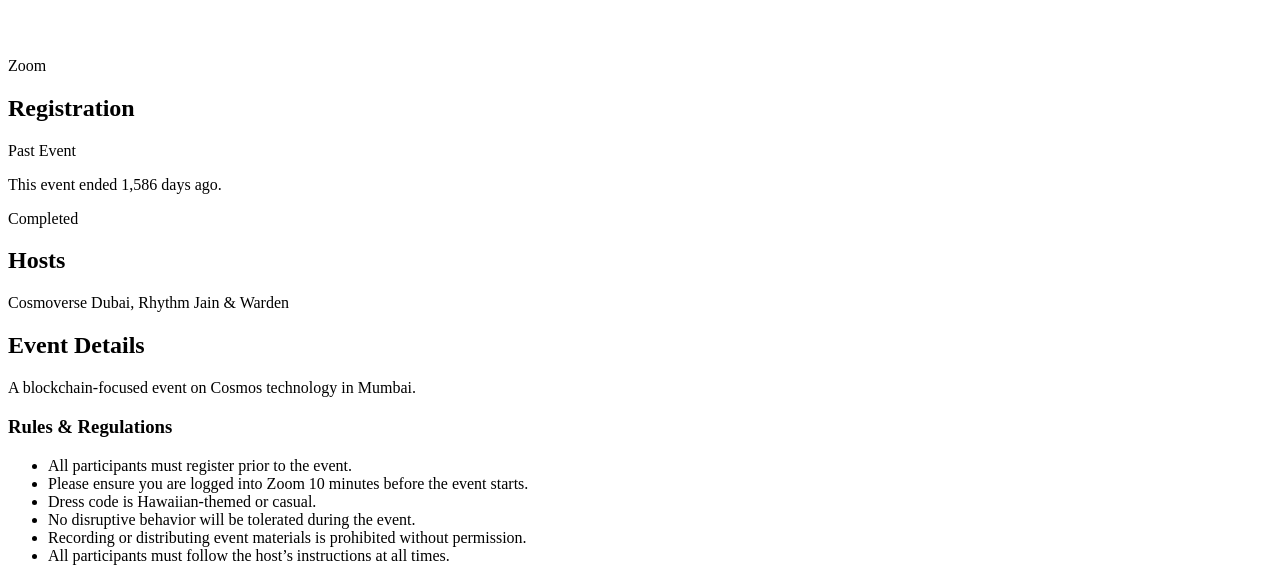
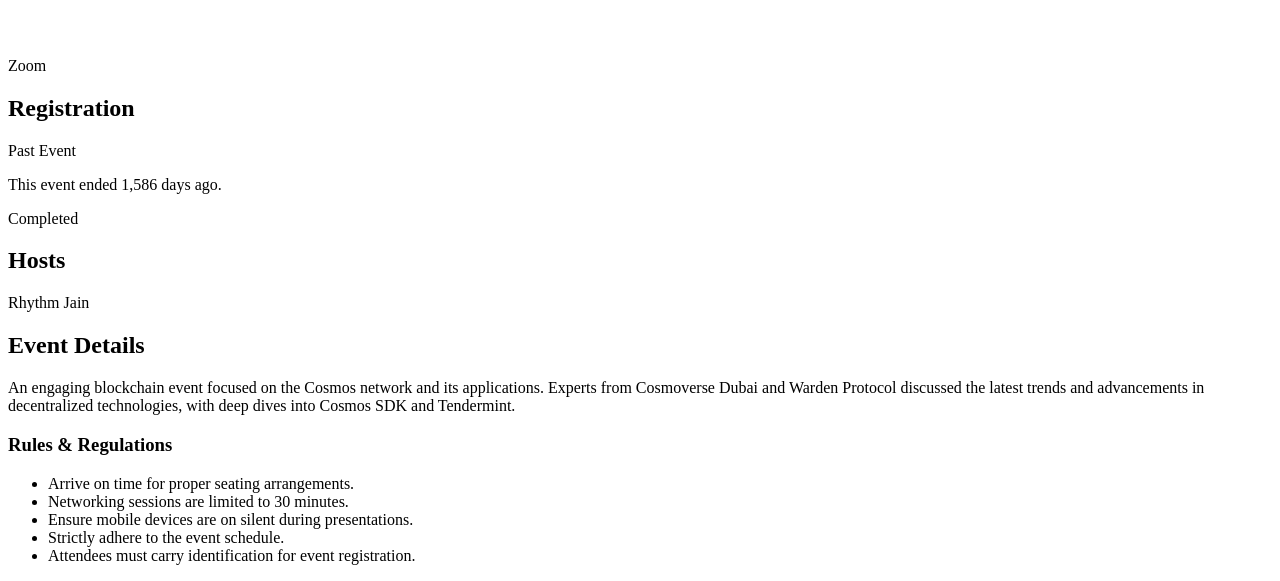
Before and after one commit to Meet2054/ayurveda, a Next.js app: page /eventregestration/1 in a window 1280 px wide. Shown: the part 4041-4622 px from the top of the page. Built offline with nearby package versions, Linux system fonts and the light colour scheme.

Commit message:
event data updated

```diff
--- a/app/components/data.ts
+++ b/app/components/data.ts
@@ -14,7 +14,18 @@ export const events: Event[] = [
     attendees: 241,
     imageUrl: eventimg,
     status: 'Completed',
-      description: 'A blockchain-focused event on Cosmos technology in Mumbai.',
+    description: `An engaging blockchain event focused on the Cosmos network and its applications.
+                  Experts from Cosmoverse Dubai and Warden Protocol discussed the latest trends and
+                  advancements in decentralized technologies, with deep dives into Cosmos SDK and
+                  Tendermint.`,
+    rules: [
+      'Arrive on time for proper seating arrangements.',
+      'Networking sessions are limited to 30 minutes.',
+      'Ensure mobile devices are on silent during presentations.',
+      'Strictly adhere to the event schedule.',
+      'Attendees must carry identification for event registration.',
+    ],
+    host: 'Rhythm Jain',
   },
   {
     id: 2,
@@ -26,6 +37,17 @@ export const events: Event[] = [
     attendees: 545,
     imageUrl: eventimg,
     status: 'Invited',
+    description: `An online meetup where the Polygon community gathers to discuss updates, future plans,
+                  and partnerships related to the Polygon ecosystem. The call will feature insights
+                  from key team members and open Q&A sessions with the attendees.`,
+    rules: [
+      'Keep your microphone muted unless invited to speak.',
+      'Participation is by invitation only.',
+      'Questions must be submitted in advance for Q&A.',
+      'Recording of the session is prohibited.',
+      'Be respectful and avoid spamming the chat.',
+    ],
+    host: 'Cale Moody',
   },
   {
     id: 3,
@@ -37,6 +59,18 @@ export const events: Event[] = [
     attendees: 1021,
     imageUrl: eventimg,
     status: 'Upcoming',
+    description: `DevFest is a yearly event for developers to connect and share knowledge,
+                  especially around Google technologies like Android, Firebase, and Cloud.
+                  Attendees will enjoy keynotes from tech leaders, interactive coding sessions,
+                  and the opportunity to network with other developers.`,
+    rules: [
+      'Registration is mandatory for entry.',
+      'No outside food or drink is allowed.',
+      'Follow the event schedule closely for all sessions.',
+      'Badges must be worn at all times within the venue.',
+      'Recording of workshops without prior approval is prohibited.',
+    ],
+    host: 'Google Developers Team',
   },
   {
     id: 4,
@@ -48,6 +82,18 @@ export const events: Event[] = [
     attendees: 789,
     imageUrl: eventimg,
     status: 'Upcoming',
+    description: `The React Conference 2024 brings together developers and enthusiasts from all
+                  over the world to discuss the latest updates in React and its ecosystem.
+                  Keynotes will cover topics like React Native, server-side rendering, and
+                  optimizing React apps for performance.`,
+    rules: [
+      'Keep your microphone muted during sessions.',
+      'Do not interrupt speakers unless during Q&A sessions.',
+      'Ensure you have stable internet to avoid disruptions.',
+      'Participation certificates will be given to active attendees.',
+      'Sessions will be recorded but can only be accessed by attendees.',
+    ],
+    host: 'React Community Organizers',
   },
   {
     id: 5,
@@ -59,6 +105,18 @@ export const events: Event[] = [
     attendees: 890,
     imageUrl: eventimg,
     status: 'Completed',
+    description: `JS Conf 2023 focused on the latest trends in JavaScript, including frameworks like
+                  Next.js and Svelte. Attendees had the opportunity to engage in hands-on workshops
+                  and panel discussions, exploring everything from ES6 features to the future of
+                  JavaScript in AI development.`,
+    rules: [
+      'Questions must be submitted through the event platform.',
+      'All workshops are first come, first served for limited spots.',
+      'Attendees must register for each session separately.',
+      'Sharing event access links is prohibited.',
+      'Respect the presenters and avoid interruptions during presentations.',
+    ],
+    host: 'JavaScript Enthusiasts Organizers',
   },
   {
     id: 6,
@@ -70,5 +128,108 @@ export const events: Event[] = [
     attendees: 620,
     imageUrl: eventimg,
     status: 'Completed',
+    description: `Hackathon 2023 gathered talented developers and teams to create innovative projects
+                  in various tech domains. Participants had 48 hours to complete their projects,
+                  which were then evaluated by a panel of expert judges. Prizes were awarded to
+                  the top three teams based on innovation, feasibility, and impact.`,
+    rules: [
+      'Teams must consist of no more than 4 members.',
+      'All projects must be submitted within 48 hours.',
+      'Participants must adhere to ethical hacking standards.',
+      'No pre-built codebases are allowed.',
+      'Respect other participants and collaborate in a positive environment.',
+    ],
+    host: 'Tech Hackers Team',
+  },
+  {
+    id: 7,
+    name: 'Cosmos Mumbai led by Warden Protocol',
+    date: '2024-07-28T14:00:00',
+    time: '2:00 PM',
+    venue: 'Lumos Cowork',
+    organizer: 'Cosmoverse Dubai, Rhythm Jain & Warden',
+    attendees: 241,
+    imageUrl: eventimg,
+    status: 'Completed',
+    description: `An engaging blockchain event focused on the Cosmos network and its applications.
+                  Experts from Cosmoverse Dubai and Warden Protocol discussed the latest trends and
+                  advancements in decentralized technologies, with deep dives into Cosmos SDK and
+                  Tendermint.`,
+    rules: [
+      'Arrive on time for proper seating arrangements.',
+      'Networking sessions are limited to 30 minutes.',
+      'Ensure mobile devices are on silent during presentations.',
+      'Strictly adhere to the event schedule.',
+      'Attendees must carry identification for event registration.',
+    ],
+    host: 'Rhythm Jain',
+  },
+  {
+    id: 8,
+    name: 'Polygon Community Call',
+    date: '2024-09-30T21:30:00',
+    time: '9:30 PM',
+    venue: 'Virtual',
+    organizer: 'Cale Moody',
+    attendees: 545,
+    imageUrl: eventimg,
+    status: 'Invited',
+    description: `An online meetup where the Polygon community gathers to discuss updates, future plans,
+                  and partnerships related to the Polygon ecosystem. The call will feature insights
+                  from key team members and open Q&A sessions with the attendees.`,
+    rules: [
+      'Keep your microphone muted unless invited to speak.',
+      'Participation is by invitation only.',
+      'Questions must be submitted in advance for Q&A.',
+      'Recording of the session is prohibited.',
+      'Be respectful and avoid spamming the chat.',
+    ],
+    host: 'Cale Moody',
+  },
+  {
+    id: 9,
+    name: 'DevFest 2024',
+    date: '2024-10-05T10:00:00',
+    time: '10:00 AM',
+    venue: 'Google HQ',
+    organizer: 'Google Developers',
+    attendees: 1021,
+    imageUrl: eventimg,
+    status: 'Upcoming',
+    description: `DevFest is a yearly event for developers to connect and share knowledge,
+                  especially around Google technologies like Android, Firebase, and Cloud.
+                  Attendees will enjoy keynotes from tech leaders, interactive coding sessions,
+                  and the opportunity to network with other developers.`,
+    rules: [
+      'Registration is mandatory for entry.',
+      'No outside food or drink is allowed.',
+      'Follow the event schedule closely for all sessions.',
+      'Badges must be worn at all times within the venue.',
+      'Recording of workshops without prior approval is prohibited.',
+    ],
+    host: 'Google Developers Team',
+  },
+  {
+    id: 10,
+    name: 'React Conference',
+    date: '2024-10-15T09:00:00',
+    time: '9:00 AM',
+    venue: 'Virtual',
+    organizer: 'React Community',
+    attendees: 789,
+    imageUrl: eventimg,
+    status: 'Upcoming',
+    description: `The React Conference 2024 brings together developers and enthusiasts from all
+                  over the world to discuss the latest updates in React and its ecosystem.
+                  Keynotes will cover topics like React Native, server-side rendering, and
+                  optimizing React apps for performance.`,
+    rules: [
+      'Keep your microphone muted during sessions.',
+      'Do not interrupt speakers unless during Q&A sessions.',
+      'Ensure you have stable internet to avoid disruptions.',
+      'Participation certificates will be given to active attendees.',
+      'Sessions will be recorded but can only be accessed by attendees.',
+    ],
+    host: 'React Community Organizers',
   },
 ];
--- a/app/components/event.ts
+++ b/app/components/event.ts
@@ -11,4 +11,6 @@ export interface Event {
     imageUrl: StaticImageData;
     status: string;
     description?: string;
+    rules?: Array<string>;
+    host?: string;
   }
--- a/app/eventregestration/[id]/page.tsx
+++ b/app/eventregestration/[id]/page.tsx
@@ -45,7 +45,7 @@ const EventRegistration = ({ params }: { params: { id: string } }) => {
 
         {/* Event Name and Details */}
         <div className="mt-6 px-4 py-4 bg-gray-700 rounded-lg">
-          <h1 className="text-3xl font-bold">{event.name}</h1>
+          <h1 className="text-xl md:text-2xl lg:text-4xl font-bold">{event.name}</h1>
           <div className="pt-2 flex flex-row items-center ">
             <Image
               src={event.imageUrl}
@@ -112,7 +112,7 @@ const EventRegistration = ({ params }: { params: { id: string } }) => {
           <div className="bg-gray-700 p-4 rounded-lg">
             <h2 className="text-lg font-semibold">Hosts</h2>
             <div className="mt-4">
-              <p className="font-bold pb-2">{event.organizer}</p>
+              <p className="font-bold pb-2">{event.host}</p>
               {/* <div>
                <Image
                     src={event.imageUrl}
@@ -130,14 +130,15 @@ const EventRegistration = ({ params }: { params: { id: string } }) => {
 
           {/* Rules and Regulations */}
           <h3 className="text-xl font-semibold mb-2">Rules & Regulations</h3>
-          <ul className="list-disc list-inside space-y-2 text-gray-400">
-            <li>All participants must register prior to the event.</li>
-            <li>Please ensure you are logged into Zoom 10 minutes before the event starts.</li>
-            <li>Dress code is Hawaiian-themed or casual.</li>
-            <li>No disruptive behavior will be tolerated during the event.</li>
-            <li>Recording or distributing event materials is prohibited without permission.</li>
-            <li>All participants must follow the host’s instructions at all times.</li>
-          </ul>
+          {event.rules && event.rules.length > 0 ? (
+            <ul className="list-disc list-inside space-y-2 text-gray-400">
+              {event.rules.map((rule, index) => (
+                <li key={index}>{rule}</li>
+              ))}
+            </ul>
+          ) : (
+            <p className="text-gray-400">No specific rules for this event.</p> // Fallback text if no rules are defined
+          )}
         </div>
       </div>
     </div>
```
Also changed, not shown: app/events/page.tsx (+7 -4 lines). Lines whose indentation alone changed are shown as unchanged.
